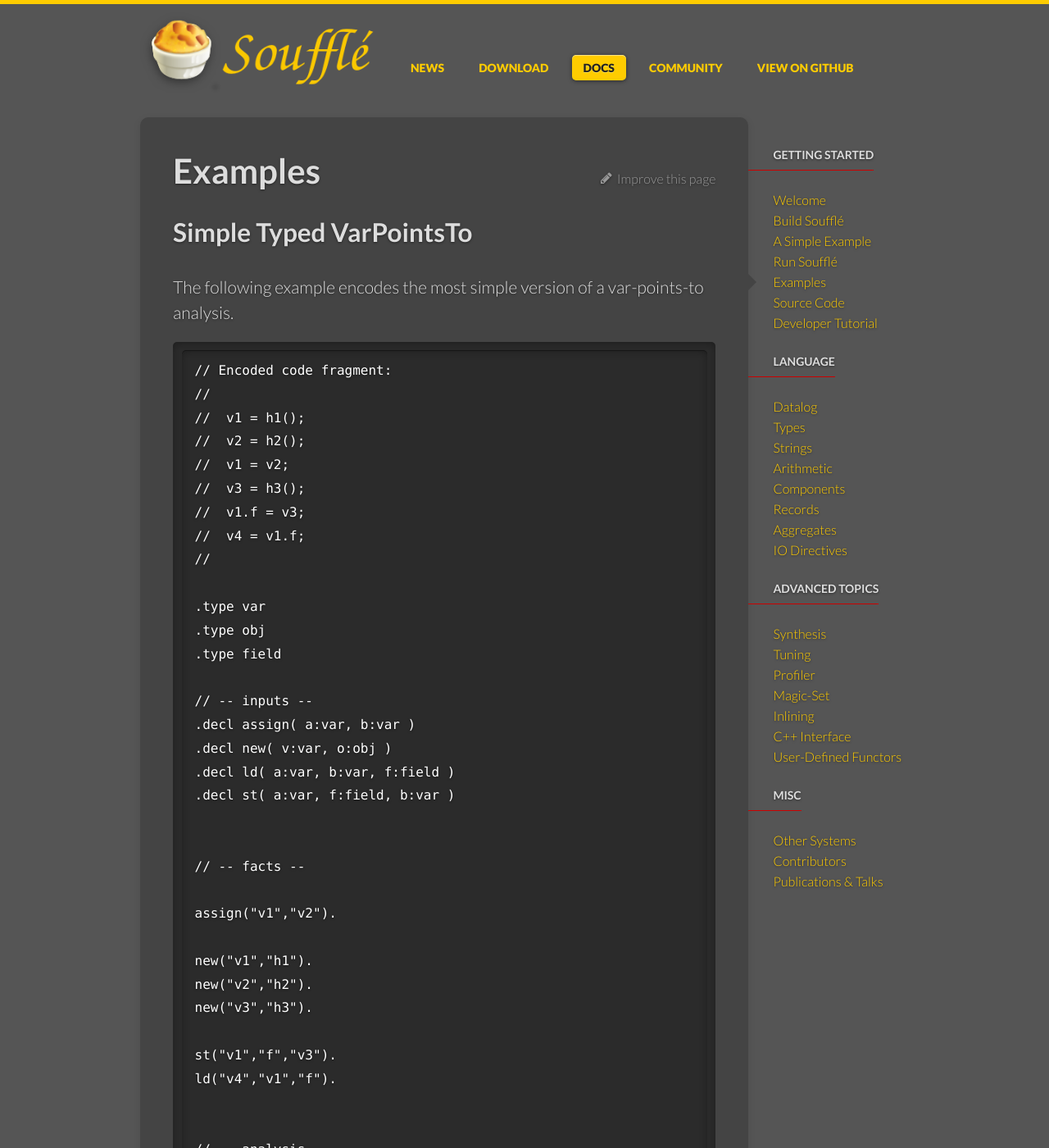
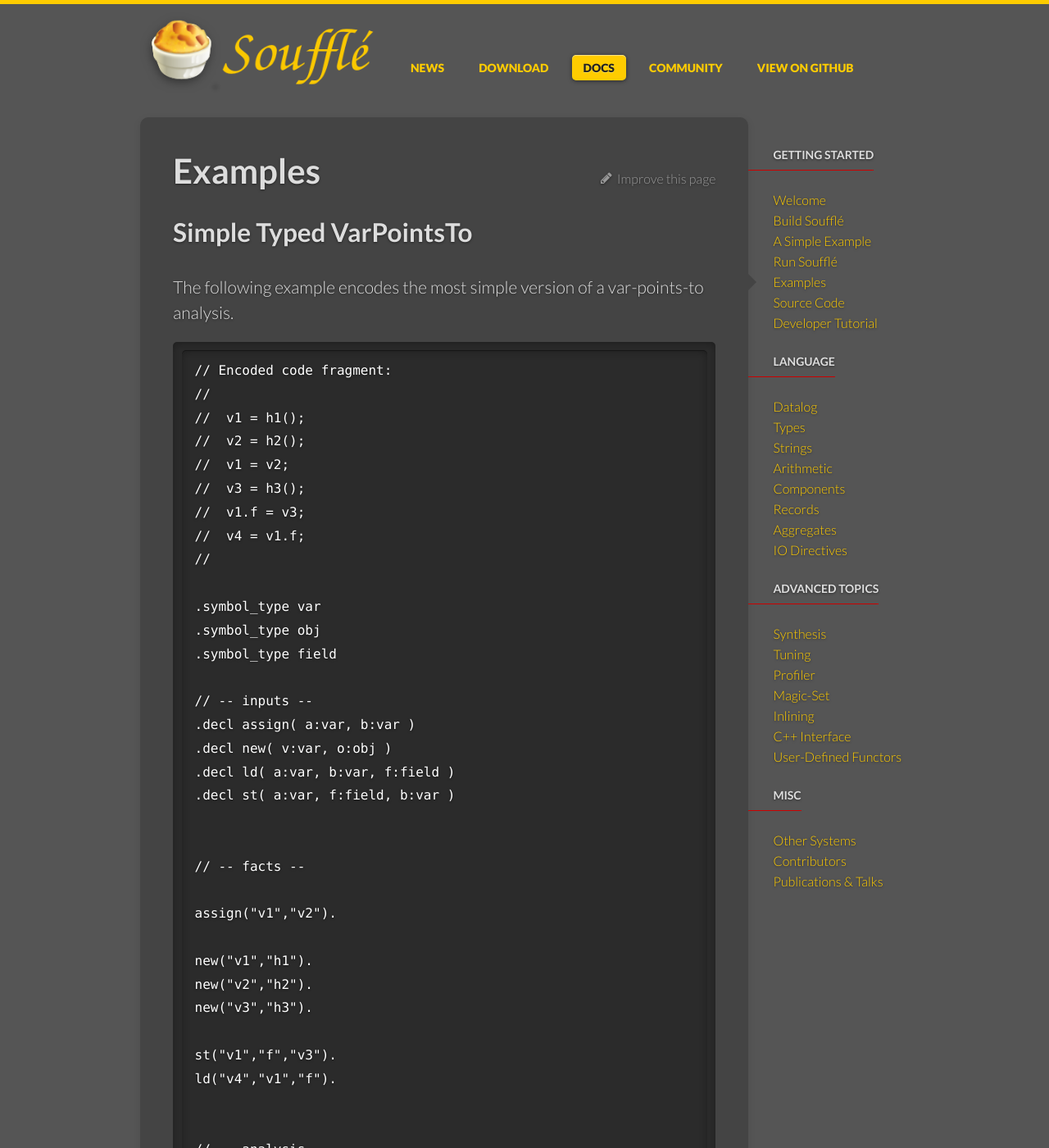
Before and after one commit to souffle-lang/souffle-lang.github.io, a Jekyll site: the page built from _docs/examples.md, in a window 1280 px wide and 1400 px high. Shown: the whole window at 82% size. Built offline with Jekyll 4.4.1, drawn with Linux system fonts in a browser that asks for light colours; some of the changed text lies outside the part shown.

Commit message:
Neatened and clarified documentation

````diff
--- a/_docs/examples.md
+++ b/_docs/examples.md
@@ -17,9 +17,9 @@ The following example encodes the most simple version of a var-points-to analysi
 //  v4 = v1.f;
 //
 
-.type var
-.type obj
-.type field
+.symbol_type var
+.symbol_type obj
+.symbol_type field
 
 // -- inputs --
 .decl assign( a:var, b:var )
@@ -65,10 +65,10 @@ Note that in particular for the last rule of the `alias` relation the utilisatio
 ## DefUse Chains with Composed Types
 The following example utilises a composed type to model a type hierarchy for instructions.
 ```
-.type Var
-.type Read
-.type Write
-.type Jump
+.symbol_type Var
+.symbol_type Read
+.symbol_type Write
+.symbol_type Jump
 
 .type Instr = Read | Write | Jump
 
@@ -106,8 +106,8 @@ To model this situation, the union type `Instr` is introduced and utilised as sh
 ## Context Sensitive Flow Graph
 The following example demonstrates one way of integrating context information into a control flow graph.
 ```
-.type Instr
-.type Context
+.symbol_type Instr
+.symbol_type Context
 
 .decl succ( i1:Instr, c1:Context, i2:Instr, c2:Context )
 
@@ -135,8 +135,8 @@ The fact that each node is represented by a pair of elements can be made explici
 ### Context Sensitive Flow Graph with Records
 The following example is a refactored version of the context sensitive flow graph example above.
 ```
-.type Instr
-.type Context
+.symbol_type Instr
+.symbol_type Context
 .type ProgPoint = [
     i : Instr,
     c : Context
@@ -169,7 +169,7 @@ Also, as we will see below, the `flow` relation could now be modelled utilising
 ## Sequences using Recursive Records
 The following example demonstrates the utilisation of recursive records for building sequences of strings over a given alphabet:
 ```
-.type Letter
+.symbol_type Letter
 .type Seq = [ l : Letter, r : Seq ]
 
 .decl letter( l : Letter )
@@ -203,7 +203,7 @@ Finally, the `res` relation illustrates how to create constant values for recurs
 ## Component Inheritance
 Components provide the means within Souffle's Datalog to build modular queries, thus fostering the reuse of code.
 ```
-.type node
+.symbol_type node
 
 .comp DiGraph {
     .decl node(a:node)
````
Also changed, not shown: other parts of _docs/examples.md (+1 -1 lines), _docs/arithmetic.md (+10 -10 lines), _docs/components.md (+21 -31 lines), _docs/datalog.md (+3 -6 lines), _docs/records.md (+19 -7 lines), _docs/types.md (+23 -8 lines).
